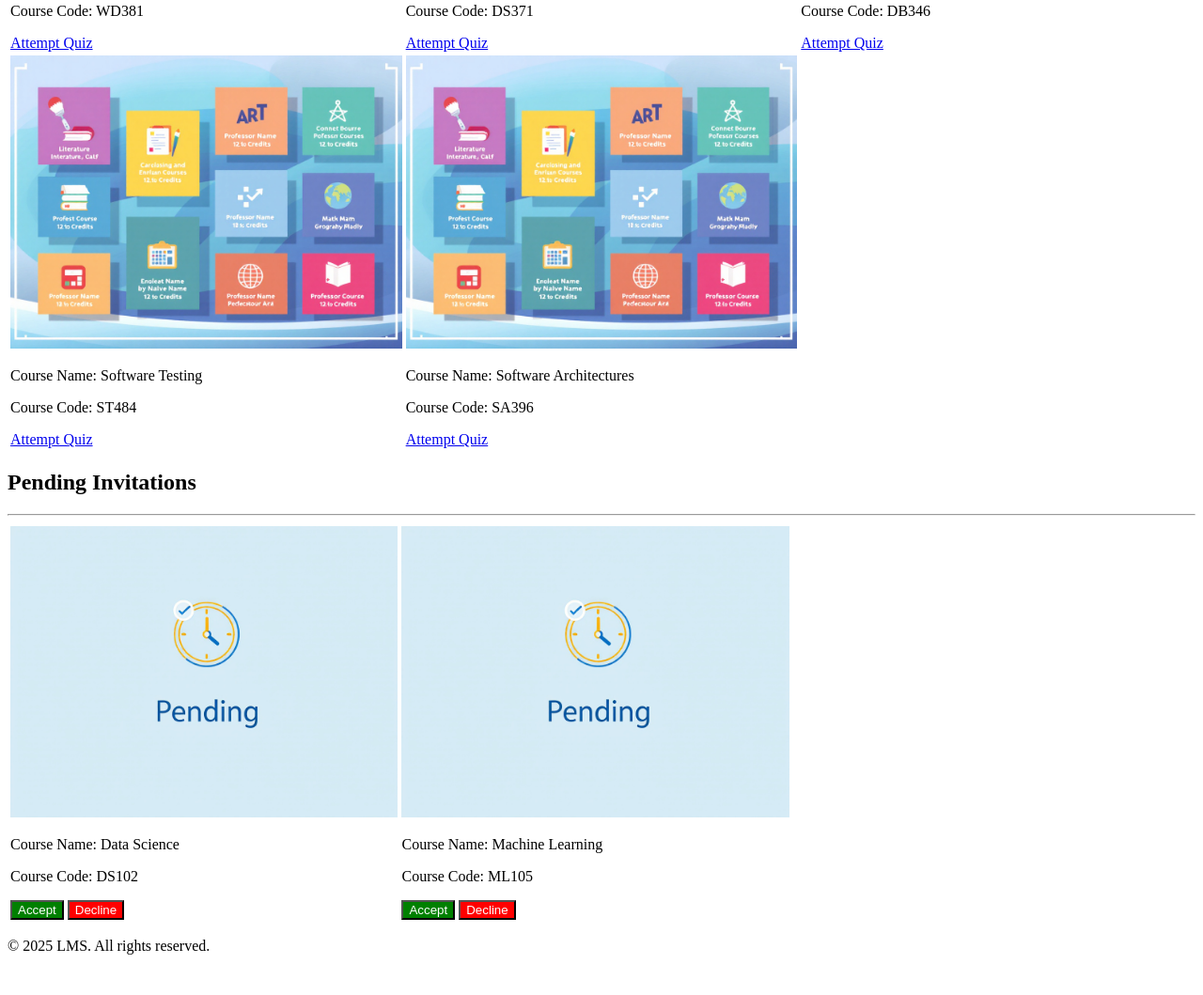
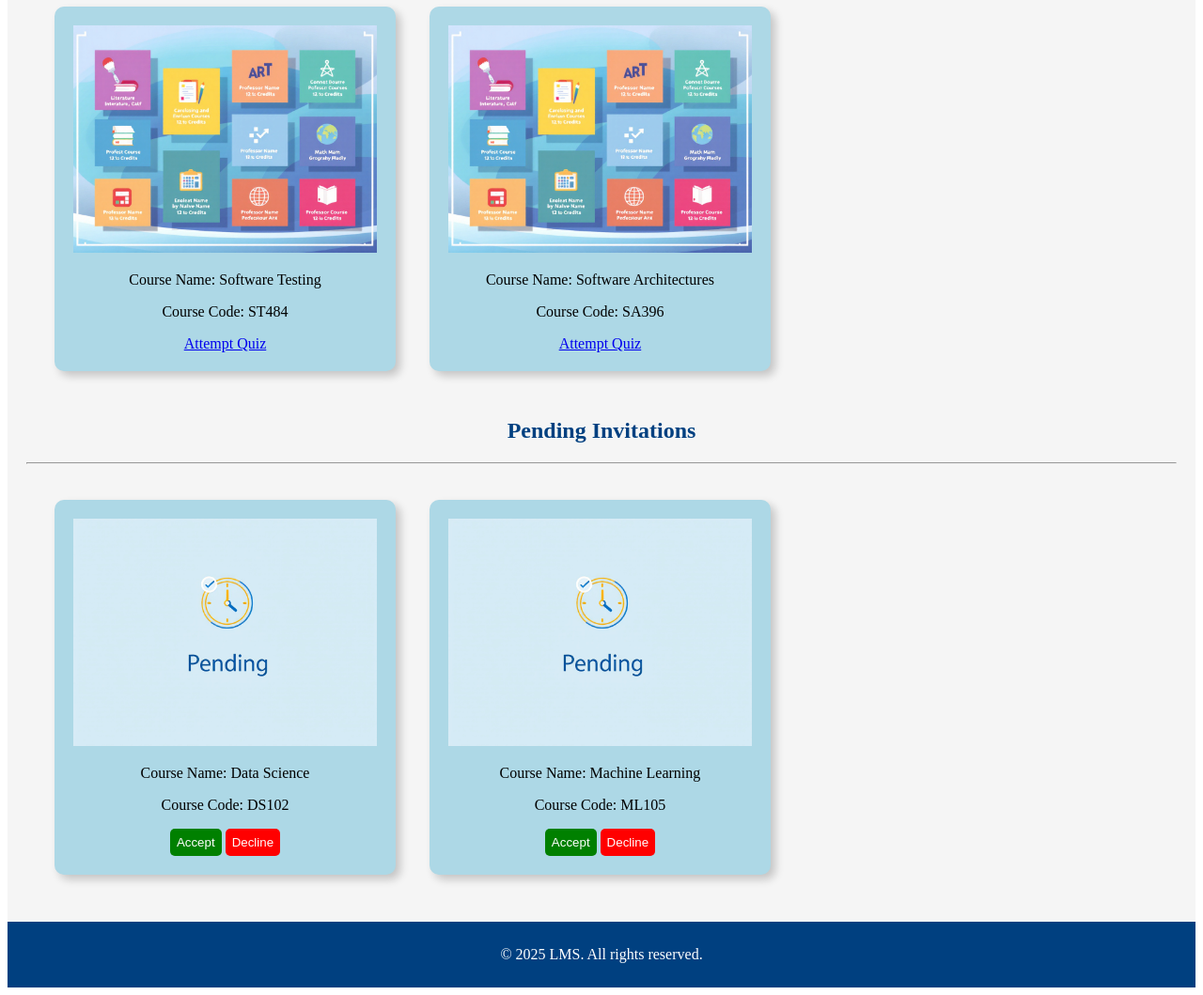
Before and after one commit to charlielang02/ENSF381A2, a plain HTML site: page course_view.html in a window 1280 px wide. Shown: the part 753-1812 px from the top of the page at 94% size. Before the commit the page ends 1785 px from the top, so only its background shows below. Drawn offline with Linux system fonts and the light colour scheme.

Commit message:
enhance course view layout with new styles

```diff
--- a/course_view.html
+++ b/course_view.html
@@ -2,6 +2,7 @@
 <html>
   <head>
     <title>Course View - LMS</title>
+    <link rel="stylesheet" href="styles.css" />
   </head>
   <body>
     <header>
@@ -9,15 +10,14 @@
       <h1>LMS - Learning Management System</h1>
     </header>
 
-    <div>
-      <h2>LMS - Course View</h2>
+    <div class="nav">
       <p>
         <a href="index.html">Homepage</a>
       </p>
-      <br />
     </div>
+
     <main>
-      <div>
+      <div class="select-term">
         <form>
           <label for="term">Select Term:</label>
           <select id="term" name="term">
@@ -29,47 +29,48 @@
         </form>
       </div>
 
+      <h2 class="about-label">Enrolled Courses</h2>
+
       <div>
-        <h2>Enrolled Courses</h2>
         <hr />
-        <!-- <div style="display: flex; flex-wrap: wrap; gap: 0.5%">
-          <div style="width: 33%; padding-bottom: 5px">
+        <div class="tile-grid">
+          <div class="tile">
             <img src="course1.jpg" alt="Course Image" width="100%" />
             <p>Course Name: Web Development</p>
             <p>Course Code: WD381</p>
             <a href="attempt_quiz.html">Attempt Quiz</a>
           </div>
 
-          <div style="width: 33%; padding-bottom: 5px">
+          <div class="tile">
             <img src="course1.jpg" alt="Course Image" width="100%" />
             <p>Course Name: Data Structures</p>
             <p>Course Code: DS371</p>
             <a href="attempt_quiz.html">Attempt Quiz</a>
           </div>
 
-          <div style="width: 33%; padding-bottom: 5px">
+          <div class="tile">
             <img src="course1.jpg" alt="Course Image" width="100%" />
             <p>Course Name: DBMS</p>
             <p>Course Code: DB346</p>
             <a href="attempt_quiz.html">Attempt Quiz</a>
           </div>
-          <div style="width: 33%; padding-bottom: 5px">
+          <div class="tile">
             <img src="course1.jpg" alt="Course Image" width="100%" />
             <p>Course Name: Software Testing</p>
             <p>Course Code: ST484</p>
             <a href="attempt_quiz.html">Attempt Quiz</a>
           </div>
 
-          <div style="width: 33%; padding-bottom: 5px">
+          <div class="tile">
             <img src="course1.jpg" alt="Course Image" width="100%" />
             <p>Course Name: Software Architectures</p>
             <p>Course Code: SA396</p>
             <a href="attempt_quiz.html">Attempt Quiz</a>
           </div>
         </div>
-      </div> -->
+      </div>
 
-      <table>
+      <!--<table>
         <tr>
           <td width="33%">
               <img src="course1.jpg" width="100%">
@@ -106,34 +107,31 @@
         </td>
         </tr>
 
-      </table>
+      </table>-->
+
       <div>
-        <h2>Pending Invitations</h2>
+        <h2 class="about-label">Pending Invitations</h2>
         <hr />
-        <!-- <div style="display: flex; flex-wrap: wrap; gap: 0.5%">
-          <div style="width: 33%">
+        <div class="tile-grid">
+          <div class="tile">
             <img src="course2.jpg" alt="Course Image" width="100%" />
             <p>Course Name: Data Science</p>
             <p>Course Code: DS102</p>
-            <button style="background-color: green; color: white">
-              Accept
-            </button>
-            <button style="background-color: red; color: white">Decline</button>
+            <button class="accept-button">Accept</button>
+            <button class="decline-button">Decline</button>
           </div>
 
-          <div style="width: 33%">
+          <div class="tile">
             <img src="course2.jpg" alt="Course Image" width="100%" />
             <p>Course Name: Machine Learning</p>
             <p>Course Code: ML105</p>
-            <button style="background-color: green; color: white">
-              Accept
-            </button>
-            <button style="background-color: red; color: white">Decline</button>
+            <button class="accept-button">Accept</button>
+            <button class="decline-button">Decline</button>
           </div>
         </div>
-      </div> -->
+      </div>
 
-        <table>
+      <!--<table>
           <tr>
             <td width="33%">
               <img src="course2.jpg" width="100%">
@@ -153,7 +151,7 @@
             </td>
             <td></td>
           </tr>
-        </table>
+        </table>-->
     </main>
     <footer>
       <p>&copy; 2025 LMS. All rights reserved.</p>
--- a/styles.css
+++ b/styles.css
@@ -115,3 +115,59 @@ header {
 .forgot-password:hover {
     text-decoration: underline;
 }
+
+select {
+    background-color: lightyellow;
+    padding: 5px;
+    border-radius: 5px;
+}
+
+.select-term {
+    text-align: center;
+}
+
+.tile-grid {
+    display: flex;
+    flex-wrap: wrap;
+    gap: 0.5%;
+    justify-content: flex-start;
+    padding: 15px;
+    box-sizing: border-box;
+}
+
+.tile {
+    background-color: lightblue;
+    border-radius: 10px;
+    box-shadow: 5px 5px 10px 0 rgba(0, 0, 0, 0.2);
+    margin: 15px;
+    padding: 20px;
+    width: calc((100% / 3) - 35px);
+    box-sizing: border-box;
+    text-align: center;
+}
+
+.accept-button {
+    background-color: green;
+    color: white;
+    text-align: center;
+    border-radius: 5px;
+    border: none;
+    padding: 7px;
+}
+
+.accept-button:hover {
+    background-color: darkgreen;
+}
+
+.decline-button {
+    background-color: red;
+    color: white;
+    text-align: center;
+    border-radius: 5px;
+    border: none;
+    padding: 7px;
+}
+
+.decline-button:hover {
+    background-color: darkred;
+}
```
Also changed, not shown: Table of Contents.html (deleted, +0 -1 lines).
